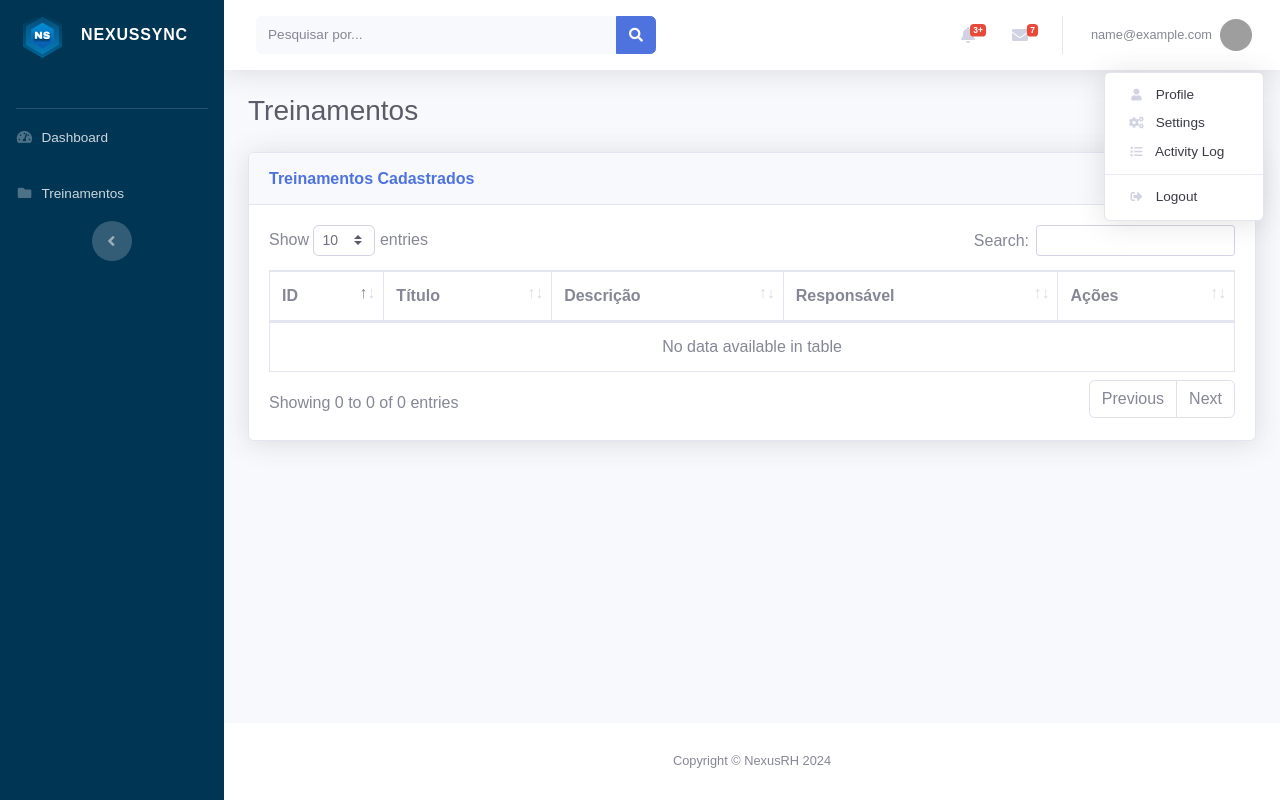
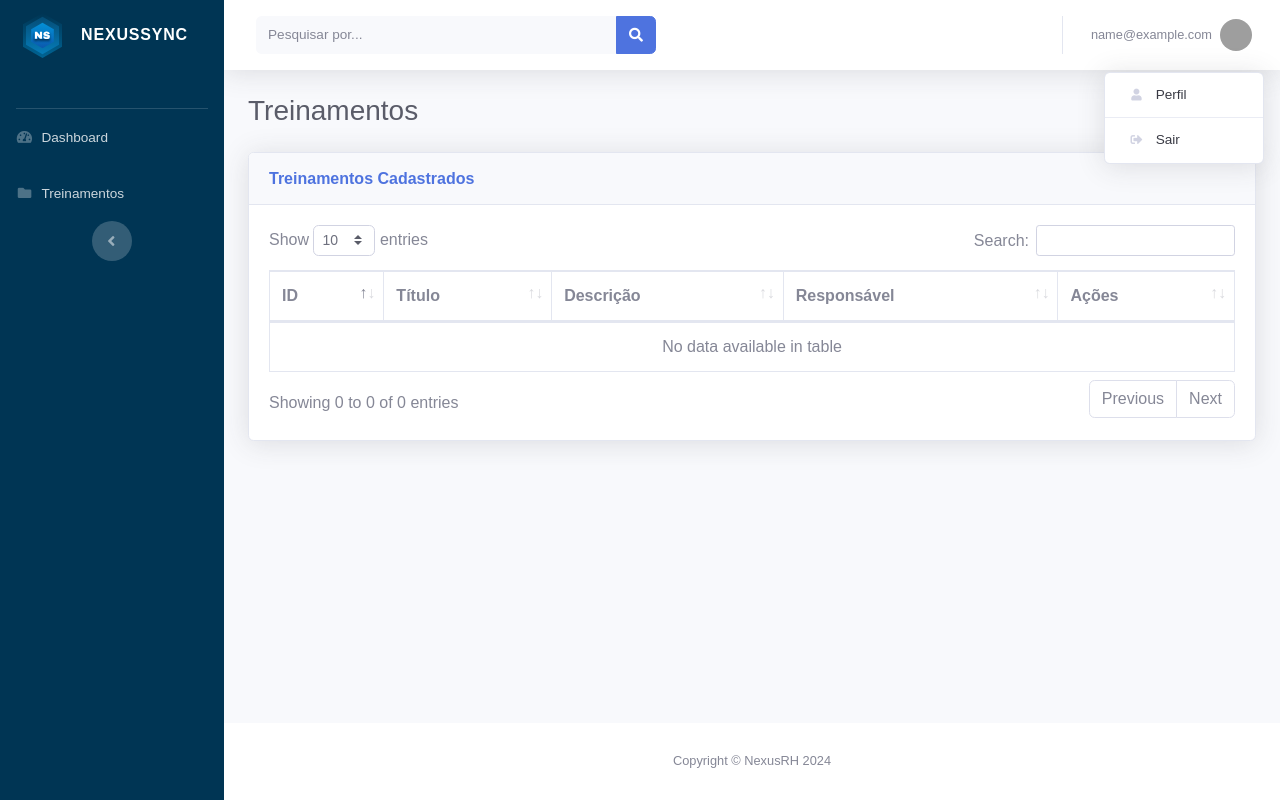
Before and after one commit to KaykyTanaka/NexusRH, a PHP site: page /app/View/viewTreinamentos.php in a window 1280 px wide, after a click that opens the changed part. Run offline with PHP 8.4, Linux system fonts and the light colour scheme; the visitor is signed in with stand-in values (Sample User, id 1); data that the repository does not hold is empty; some libraries are stand-ins or nearby versions; some web fonts are replaced; grey boxes are pictures that could not be loaded.

Commit message:
Ajustes dataTables

```diff
--- a/app/Controller/Renders.php
+++ b/app/Controller/Renders.php
@@ -55,118 +55,6 @@ class Renders
                     </div>
                 </li>
 
-        <!-- Nav Item - Alerts -->
-        <li class="nav-item dropdown no-arrow mx-1">
-            <a class="nav-link dropdown-toggle" href="#" id="alertsDropdown" role="button" data-toggle="dropdown"
-                aria-haspopup="true" aria-expanded="false">
-                <i class="fas fa-bell fa-fw"></i>
-                <!-- Counter - Alerts -->
-                <span class="badge badge-danger badge-counter">3+</span>
-            </a>
-            <!-- Dropdown - Alerts -->
-            <div class="dropdown-list dropdown-menu dropdown-menu-right shadow animated--grow-in"
-                aria-labelledby="alertsDropdown">
-                <h6 class="dropdown-header">
-                    Alerts Center
-                </h6>
-                <a class="dropdown-item d-flex align-items-center" href="#">
-                    <div class="mr-3">
-                        <div class="icon-circle bg-primary">
-                            <i class="fas fa-file-alt text-white"></i>
-                        </div>
-                    </div>
-                    <div>
-                        <div class="small text-gray-500">December 12, 2019</div>
-                        <span class="font-weight-bold">A new monthly report is ready to download!</span>
-                    </div>
-                </a>
-                <a class="dropdown-item d-flex align-items-center" href="#">
-                    <div class="mr-3">
-                        <div class="icon-circle bg-success">
-                            <i class="fas fa-donate text-white"></i>
-                        </div>
-                    </div>
-                    <div>
-                        <div class="small text-gray-500">December 7, 2019</div>
-                        $290.29 has been deposited into your account!
-                    </div>
-                </a>
-                <a class="dropdown-item d-flex align-items-center" href="#">
-                    <div class="mr-3">
-                        <div class="icon-circle bg-warning">
-                            <i class="fas fa-exclamation-triangle text-white"></i>
-                        </div>
-                    </div>
-                    <div>
-                        <div class="small text-gray-500">December 2, 2019</div>
-                        Spending Alert: We've noticed unusually high spending for your account.
-                    </div>
-                </a>
-                <a class="dropdown-item text-center small text-gray-500" href="#">Show All Alerts</a>
-            </div>
-        </li>
-
-        <!-- Nav Item - Messages -->
-        <li class="nav-item dropdown no-arrow mx-1">
-            <a class="nav-link dropdown-toggle" href="#" id="messagesDropdown" role="button" data-toggle="dropdown"
-                aria-haspopup="true" aria-expanded="false">
-                <i class="fas fa-envelope fa-fw"></i>
-                <!-- Counter - Messages -->
-                <span class="badge badge-danger badge-counter">7</span>
-            </a>
-            <!-- Dropdown - Messages -->
-            <div class="dropdown-list dropdown-menu dropdown-menu-right shadow animated--grow-in"
-                aria-labelledby="messagesDropdown">
-                <h6 class="dropdown-header">
-                    Message Center
-                </h6>
-                <a class="dropdown-item d-flex align-items-center" href="#">
-                    <div class="dropdown-list-image mr-3">
-                        <img class="rounded-circle" src="img/undraw_profile_1.svg" alt="...">
-                        <div class="status-indicator bg-success"></div>
-                    </div>
-                    <div class="font-weight-bold">
-                        <div class="text-truncate">Hi there! I am wondering if you can help me with a
-                            problem I've been having.</div>
-                        <div class="small text-gray-500">Emily Fowler · 58m</div>
-                    </div>
-                </a>
-                <a class="dropdown-item d-flex align-items-center" href="#">
-                    <div class="dropdown-list-image mr-3">
-                        <img class="rounded-circle" src="img/undraw_profile_2.svg" alt="...">
-                        <div class="status-indicator"></div>
-                    </div>
-                    <div>
-                        <div class="text-truncate">I have the photos that you ordered last month, how
-                            would you like them sent to you?</div>
-                        <div class="small text-gray-500">Jae Chun · 1d</div>
-                    </div>
-                </a>
-                <a class="dropdown-item d-flex align-items-center" href="#">
-                    <div class="dropdown-list-image mr-3">
-                        <img class="rounded-circle" src="img/undraw_profile_3.svg" alt="...">
-                        <div class="status-indicator bg-warning"></div>
-                    </div>
-                    <div>
-                        <div class="text-truncate">Last month's report looks great, I am very happy with
-                            the progress so far, keep up the good work!</div>
-                        <div class="small text-gray-500">Morgan Alvarez · 2d</div>
-                    </div>
-                </a>
-                <a class="dropdown-item d-flex align-items-center" href="#">
-                    <div class="dropdown-list-image mr-3">
-                        <img class="rounded-circle" src="https://source.unsplash.com/Mv9hjnEUHR4/60x60" alt="...">
-                        <div class="status-indicator bg-success"></div>
-                    </div>
-                    <div>
-                        <div class="text-truncate">Am I a good boy? The reason I ask is because someone
-                            told me that people say this to all dogs, even if they aren't good...</div>
-                        <div class="small text-gray-500">Chicken the Dog · 2w</div>
-                    </div>
-                </a>
-                <a class="dropdown-item text-center small text-gray-500" href="#">Read More Messages</a>
-            </div>
-        </li>
 
                 <div class="topbar-divider d-none d-sm-block"></div>
 
@@ -181,20 +69,12 @@ class Renders
                     <div class="dropdown-menu dropdown-menu-right shadow animated--grow-in" aria-labelledby="userDropdown">
                         <a class="dropdown-item" href="#">
                             <i class="fas fa-user fa-sm fa-fw mr-2 text-gray-400"></i>
-                    Profile
-                </a>
-                <a class="dropdown-item" href="#">
-                    <i class="fas fa-cogs fa-sm fa-fw mr-2 text-gray-400"></i>
-                    Settings
-                </a>
-                <a class="dropdown-item" href="#">
-                    <i class="fas fa-list fa-sm fa-fw mr-2 text-gray-400"></i>
-                    Activity Log
+                            Perfil
                         </a>
                         <div class="dropdown-divider"></div>
                         <a class="dropdown-item" href="#" data-toggle="modal" data-target="#logoutModal">
                             <i class="fas fa-sign-out-alt fa-sm fa-fw mr-2 text-gray-400"></i>
-                    Logout
+                            Sair
                         </a>
                     </div>
                 </li>
@@ -204,21 +84,21 @@ class Renders
         </nav>
         <?php
     }
-    static function renderSidebar($tipo){
-        ?><ul class="navbar-nav bg-gradient-primary sidebar sidebar-dark accordion" id="accordionSidebar">
+    static function renderSidebar($tipo)
+    {
+        ?>
+        <ul class="navbar-nav bg-gradient-primary sidebar sidebar-dark accordion" id="accordionSidebar">
 
             <!-- Sidebar - Brand -->
-    <a class="sidebar-brand d-flex align-items-center justify-content-center"
-        <?php if($tipo == "colaborador") : ?>href="IndexColaborador.php"
-        <?php elseif($tipo == "administrador") : ?>href="IndexAdministrador.php" <?php endif; ?>>
+            <a class="sidebar-brand d-flex align-items-center justify-content-center" <?php if ($tipo == "colaborador"): ?>href="IndexColaborador.php" <?php elseif ($tipo == "administrador"): ?>href="IndexAdministrador.php" <?php endif; ?>>
                 <div class="sidebar-brand-icon">
                     <img src="img/logo.svg" style="width: 45px;" alt="logo">
                 </div>
                 <div class="sidebar-brand-text mx-3">NexusSync</div>
             </a>
             <p style="padding-top:10%; padding-left:6%; color: white;">
-    <?php if($tipo == "colaborador") : ?>Perfil: Colaborador
-    <?php elseif($tipo == "administrador") : ?>Perfil: Administrador do RH
+                <?php if ($tipo == "colaborador"): ?>Perfil: Colaborador
+                <?php elseif ($tipo == "administrador"): ?>Perfil: Administrador do RH
                 <?php endif; ?>
             </p>
             <!-- Divider -->
@@ -229,20 +109,21 @@ class Renders
                 <a class="nav-link" <?php if($tipo == "colaborador") : ?>href="IndexColaborador.php"
                     <?php elseif($tipo == "administrador") : ?>href="IndexAdministrador.php" <?php endif; ?>>
                     <i class="fas fa-fw fa-tachometer-alt"></i>
-            <span>Dashboard</span></a>
+                    <span>Dashboard</s></a>
             </li>
+
             <li class="nav-item">
                 <a class="nav-link" href="viewTreinamentos.php">
                     <i class="fas fa-fw fa-folder"></i>
                     <span>Treinamentos</span></a>
             </li>
             <li class="nav-item">
-        <?php if($tipo == "colaborador") : ?>
+                <?php if ($tipo == "colaborador"): ?>
                     <a class="nav-link" href="PerfilView.php">
-            <i class="fas fa-fw fa-table"></i><span>Perfil</span></a>
-        <?php elseif($tipo == "administrador") : ?>
+                        <i class="fas fa-fw fa-user"></i><span>Perfil</span></a>
+                <?php elseif ($tipo == "administrador"): ?>
                     <a class="nav-link" href="ColaboradoresView.php">
-            <i class="fas fa-fw fa-tachometer-alt"></i><span>Usúarios</span>
+                        <i class="fas fa-fw fa-user"></i><span>Usúarios</span>
                     </a>
                 <?php endif; ?>
             </li>
@@ -255,7 +136,8 @@ class Renders
         </ul>
         <?php
     }
-    static function logoutModal(){
+    static function logoutModal()
+    {
         ?>
         <form method="post" action="">
             <div class="modal fade" id="logoutModal" tabindex="-1" role="dialog" aria-labelledby="exampleModalLabel"
@@ -263,15 +145,15 @@ class Renders
                 <div class="modal-dialog" role="document">
                     <div class="modal-content">
                         <div class="modal-header">
-                        <h5 class="modal-title" id="exampleModalLabel">Ready to Leave?</h5>
+                            <h5 class="modal-title" id="exampleModalLabel">Pronto para sair?</h5>
                             <button class="close" type="button" data-dismiss="modal" aria-label="Close">
                                 <span aria-hidden="true">×</span>
                             </button>
                         </div>
-                    <div class="modal-body">Select "Logout" below if you are ready to end your current session.</div>
+                        <div class="modal-body">Selecione "Sair" abaixo se estiver pronto para encerrar sua sessão atual.</div>
                         <div class="modal-footer">
-                        <button class="btn btn-secondary" type="button" data-dismiss="modal">Cancel</button>
-                        <button class="btn btn-primary" name="sair">Logout</button>
+                            <button class="btn btn-secondary" type="button" data-dismiss="modal">Cancelar</button>
+                            <button class="btn btn-primary" name="sair">Sair</button>
                         </div>
                     </div>
                 </div>
--- a/app/View/viewTreinamentos.php
+++ b/app/View/viewTreinamentos.php
@@ -27,7 +27,7 @@ if (isset($_POST['enviar'])) {
     $treResponsavel = $_POST['treResponsavel'];
 
     $varErro = $novoTreinamento->inserirTreinamento($treTitulo, $treDescricao, $treResponsavel);
-    header('Location:' .basename(__FILE__));
+    header('Location:' . basename(__FILE__));
 }
 
 $editTreinamento = new TreinamentosController;
@@ -38,7 +38,7 @@ if (isset($_POST['editarTreinamento'])) {
     $treResponsavel = $_POST['editTreResponsavel'];
 
     $varErro = $editTreinamento->editarTreinamento($treId, $treTitulo, $treDescricao, $treResponsavel);
-    header('Location:' .basename(__FILE__));
+    header('Location:' . basename(__FILE__));
 }
 
 $desativarTreinamento = new TreinamentosController;
@@ -47,7 +47,7 @@ if (isset($_POST['desTreinamento'])) {
     $varErro = $desativarTreinamento->disableTreinamento($treId);
     //echo "teste";
 
-    header('Location:' .basename(__FILE__));
+    header('Location:' . basename(__FILE__));
 }
 
 ?>
@@ -208,7 +208,6 @@ if (isset($_POST['desTreinamento'])) {
 
             </div>
             <!-- /.container-fluid -->
-
         </div>
         <!-- End of Main Content -->
 
@@ -294,18 +293,18 @@ if (isset($_POST['desTreinamento'])) {
 <script src="vendor/datatables/jquery.dataTables.min.js"></script>
 <script src="vendor/datatables/dataTables.bootstrap4.min.js"></script>
 <link href="vendor/sweetalert2/dist/sweetalert2.min.css" rel="stylesheet">
+<script src="js/demo/datatables-demo.js"></script>
 
 <script src="https://cdn.datatables.net/plug-ins/1.11.5/sorting/natural.js"></script>
 <!-- Page level custom scripts -->
-<script src="js/demo/datatables-demo.js"></script>
 <script>
-$(document).ready(function() {
+    $(document).ready(function () {
         // Evento de clique no botão de edição
-    $('.btn-editar').click(function() {
+        $('.btn-editar').click(function () {
             // Recupera o ID do treinamento do botão clicado
             var treId = $(this).data('id');
             var treTitulo = $(this).data('titulo');
-        //var <?php echo 'z'?> = $(this).data('titulo');
+            //var <?php echo 'z' ?> = $(this).data('titulo');
             var treDescricao = $(this).data('descricao');
             var treResponsavel = $(this).data('responsavel');
 
@@ -316,7 +315,7 @@ $(document).ready(function() {
             $('#editTreDescricao').val(treDescricao);
             $('#editTreResponsavel').val(treResponsavel);
         });
-    $('.btn-desativar').click(function() {
+        $('.btn-desativar').click(function () {
             // Recupera o ID do treinamento do botão clicado
             var treId = $(this).data('id');
 
@@ -337,7 +336,7 @@ $(document).ready(function() {
                         icon: "success",
                         timer: 2000
                         //showConfirmButton: false
-                }).then(function() {
+                    }).then(function () {
                         document.getElementById("desTreinamento").value = treId;
                         document.forms["formdesativarTreinamento"].submit();
                     });
```
Also changed, not shown: app/View/ColaboradoresView.php (+39 -21 lines), app/View/js/demo/datatables-demo.js (+11 -0 lines). Lines whose indentation alone changed are shown as unchanged.
